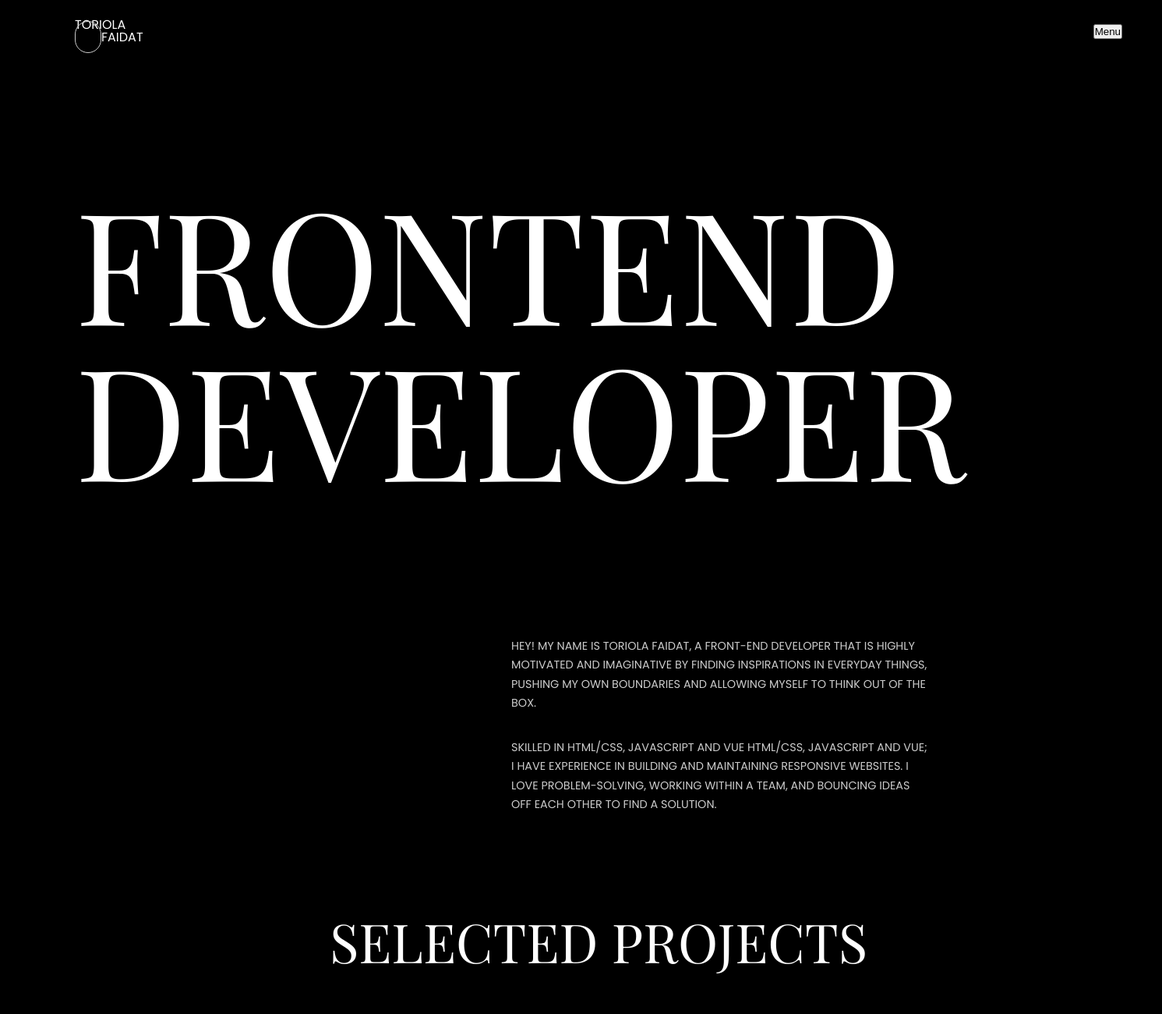
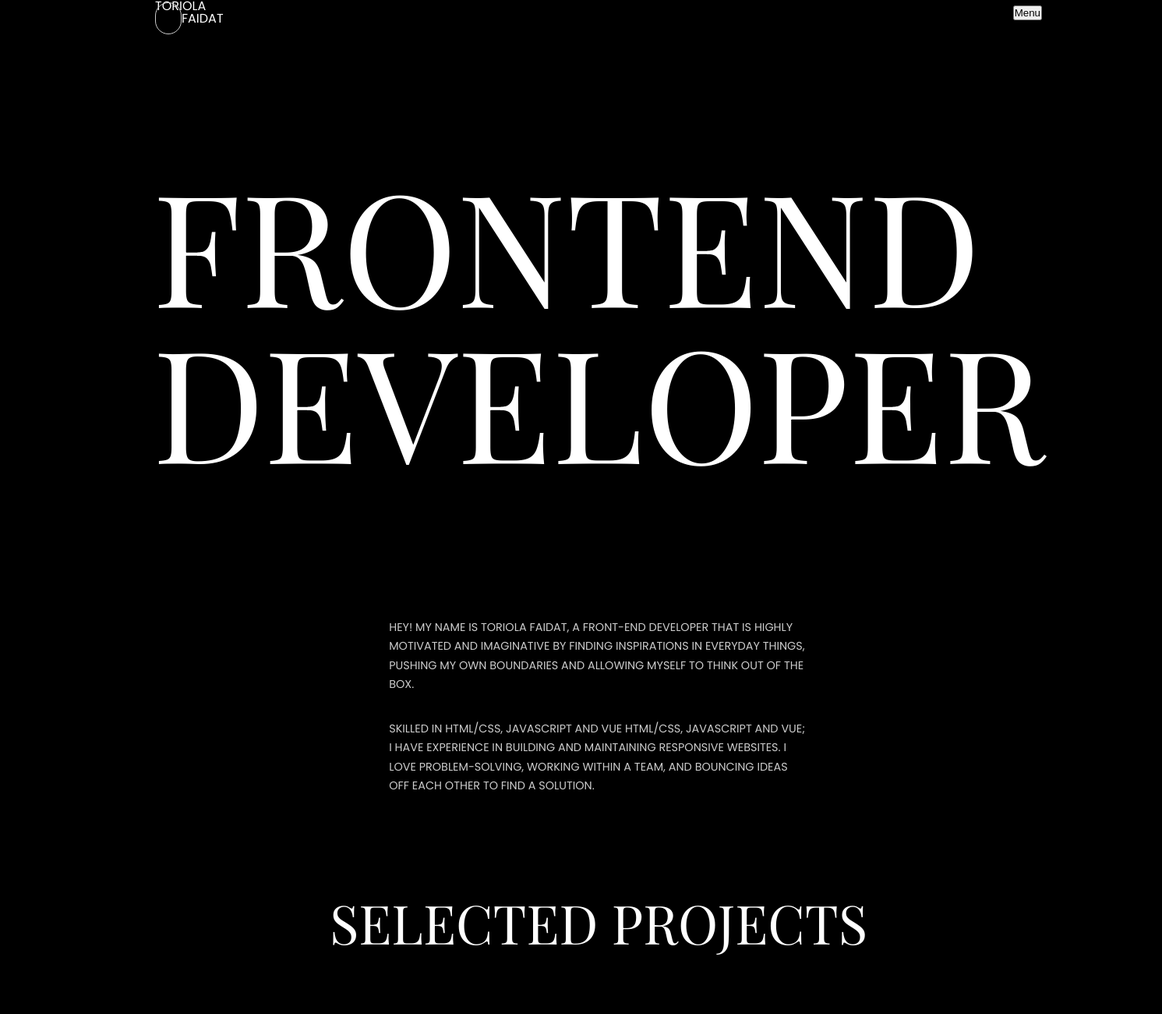
Before and after one commit to toriola998/TFO, a plain HTML site: page index.html in a window 1536 px wide. Shown: the top 1300 px of the page at 78% size, 0-1491 px from the left. Drawn offline with nearby package versions, Linux system fonts and the light colour scheme; a script that the page names is missing.

Commit message:
added media queries for large desktops

```diff
--- a/index.html
+++ b/index.html
@@ -81,7 +81,7 @@
             </div>
         </header>
         <main role="main">
-            <div id="about">
+            <section aria-label="about me" id="about">
                 <p>Hey! My name is Toriola Faidat, a front-end developer that is highly motivated and
                     imaginative by finding inspirations in everyday things, pushing my own boundaries and allowing
                     myself to think out of the box.</p>
@@ -89,7 +89,7 @@
                     <p>Skilled in HTML/CSS, JavaScript and Vue HTML/CSS, JavaScript and Vue; I have experience in building and
                     maintaining responsive websites. I love problem-solving,
                     working within a team, and bouncing ideas off each other to find a solution.</p>
-            </div>
+            </section>
 
             <section aria-labelledby="selected-projects" id="projects">
                 <h2 id="selected-projects">SELECTED PROJECTS</h2>
--- a/styles.css
+++ b/styles.css
@@ -403,10 +403,39 @@ footer span {
     }
 
     .about2 {
-        padding:0 13rem;
+        padding: 0 13rem;
     }
 
     footer > div {
         width: 50%;
     }
 }
+
+@media screen and (min-width: 1400px) {
+    .nav-top,
+    header,
+    #about,
+    #projects,
+    .about2,
+    footer {
+        max-width: 1330px;
+        margin: auto;
+    }
+
+    /*#about {
+        margin-left: 75rem;
+        width: 20%;
+    }*/
+
+    .about2 {
+        margin: 15rem auto;
+    }
+
+    .hero {
+        justify-content: center;
+    }
+
+    h1 {
+        font-size: 200px;
+    }
+}
```
